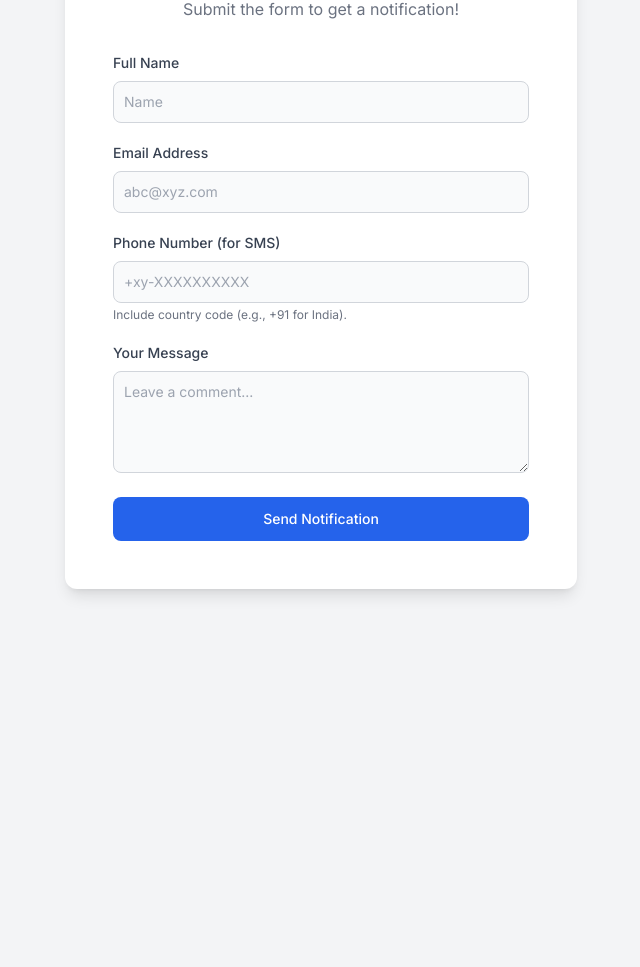
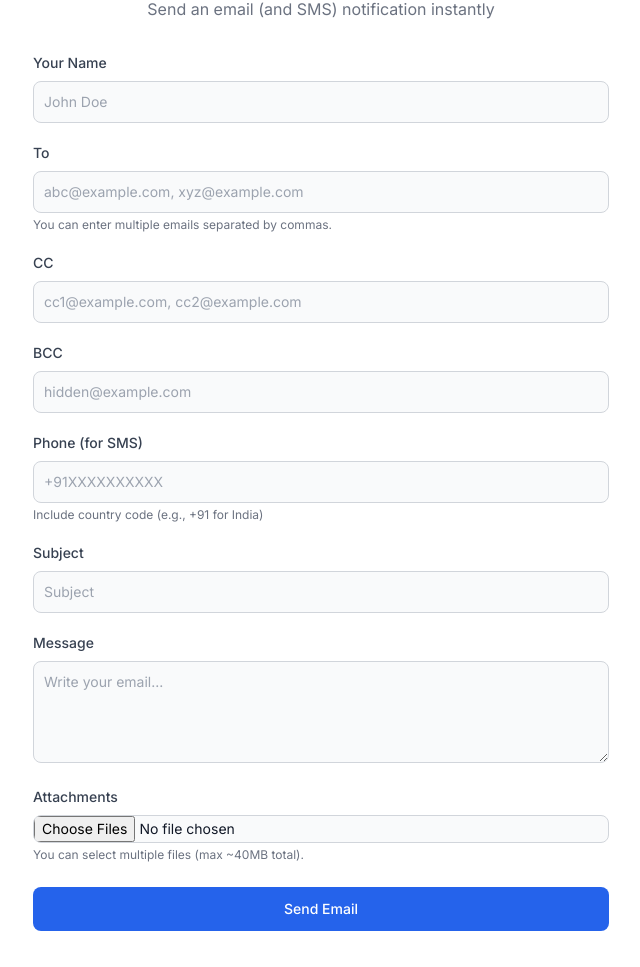
Before and after one commit to Department-of-IT-SGSITS/session-assignments-team-r-a, a plain HTML site: page serverlessnotificationapp/templates/index.html in a window 1280 px wide. Shown: the part 207-1174 px from the top of the page, without its empty margins (319-959 px from the left). Before the commit the page ends 828 px from the top, so only its background shows below. Drawn offline with nearby package versions, Linux system fonts and the light colour scheme.

Commit message:
Added CC BCC Fields and Attachment Uploads
What this updated version adds:

“Compose Email” layout (more like Gmail)

To, CC, BCC, Subject, and Attachment fields

Sends FormData (for file uploads)

Works directly with Flask’s request.files

Keeps Tailwind styling and your nice spinner animation

```diff
--- a/serverlessnotificationapp/templates/index.html
+++ b/serverlessnotificationapp/templates/index.html
@@ -1,34 +1,33 @@
 <!DOCTYPE html>
 <html lang="en">
 <head>
-    <meta charset="UTF-8">
-    <meta name="viewport" content="width=device-width, initial-scale=1.0">
-    <title>Serverless Notification Form</title>
+  <meta charset="UTF-8" />
+  <meta name="viewport" content="width=device-width, initial-scale=1.0" />
+  <title>Serverless Email Clone</title>
 
-    <!-- === NEW: Favicon for the browser tab === -->
-    <link rel="icon" type="image/png" href="https://cdn-icons-png.flaticon.com/512/2645/2645897.png">
+  <!-- Favicon -->
+  <link rel="icon" type="image/png" href="https://cdn-icons-png.flaticon.com/512/561/561127.png" />
 
-    <!-- Tailwind CSS for styling -->
+  <!-- Tailwind CSS -->
   <script src="https://cdn.tailwindcss.com"></script>
-    <!-- Google Fonts: Inter -->
-    <link rel="preconnect" href="https://fonts.googleapis.com">
-    <link rel="preconnect" href="https://fonts.gstatic.com" crossorigin>
-    <link href="https://fonts.googleapis.com/css2?family=Inter:wght@400;500;600;700&display=swap" rel="stylesheet">
+
+  <!-- Fonts -->
+  <link rel="preconnect" href="https://fonts.googleapis.com" />
+  <link rel="preconnect" href="https://fonts.gstatic.com" crossorigin />
+  <link href="https://fonts.googleapis.com/css2?family=Inter:wght@400;500;600;700&display=swap" rel="stylesheet" />
   <style>
     body {
-            font-family: 'Inter', sans-serif;
+      font-family: "Inter", sans-serif;
     }
   </style>
 </head>
+
 <body class="bg-gray-100 flex items-center justify-center min-h-screen">
-
-    <div class="w-full max-w-lg mx-auto bg-white rounded-xl shadow-lg p-8 md:p-12 my-8">
-
+  <div class="w-full max-w-2xl mx-auto bg-white rounded-xl shadow-lg p-8 md:p-12 my-8">
     <div class="text-center mb-8">
-            <img src="https://cdn-icons-png.flaticon.com/512/2645/2645897.png" alt="Notification Bell Logo" class="mx-auto h-16 w-16 mb-4">
-
-            <h1 class="text-3xl font-bold text-gray-800">Contact Us</h1>
-            <p class="text-gray-500 mt-2">Submit the form to get a notification!</p>
+      <img src="https://cdn-icons-png.flaticon.com/512/561/561127.png" alt="Email Icon" class="mx-auto h-16 w-16 mb-4" />
+      <h1 class="text-3xl font-bold text-gray-800">Compose Email</h1>
+      <p class="text-gray-500 mt-2">Send an email (and SMS) notification instantly</p>
     </div>
 
     <!-- Notification Area -->
@@ -36,90 +35,103 @@
       <span class="font-medium" id="notification-message"></span>
     </div>
 
-        <form id="contact-form">
-            <!-- Name Input -->
+    <form id="contact-form" enctype="multipart/form-data">
+      <!-- From Name -->
       <div class="mb-5">
-                <label for="name" class="block mb-2 text-sm font-medium text-gray-700">Full Name</label>
-                <input type="text" id="name" name="name" class="bg-gray-50 border border-gray-300 text-gray-900 text-sm rounded-lg focus:ring-blue-500 focus:border-blue-500 block w-full p-2.5" placeholder="Name" required>
+        <label for="name" class="block mb-2 text-sm font-medium text-gray-700">Your Name</label>
+        <input type="text" id="name" name="name" class="bg-gray-50 border border-gray-300 text-gray-900 text-sm rounded-lg focus:ring-blue-500 focus:border-blue-500 block w-full p-2.5" placeholder="John Doe" required />
       </div>
 
-            <!-- Email Input -->
+      <!-- To Email -->
       <div class="mb-5">
-                <label for="email" class="block mb-2 text-sm font-medium text-gray-700">Email Address</label>
-                <input type="email" id="email" name="email" class="bg-gray-50 border border-gray-300 text-gray-900 text-sm rounded-lg focus:ring-blue-500 focus:border-blue-500 block w-full p-2.5" placeholder="abc@xyz.com" required>
+        <label for="email" class="block mb-2 text-sm font-medium text-gray-700">To</label>
+        <input type="email" id="email" name="email" class="bg-gray-50 border border-gray-300 text-gray-900 text-sm rounded-lg focus:ring-blue-500 focus:border-blue-500 block w-full p-2.5" placeholder="abc@example.com, xyz@example.com" required />
+        <p class="text-xs text-gray-500 mt-1">You can enter multiple emails separated by commas.</p>
       </div>
 
-            <!-- Phone Number Input -->
+      <!-- CC -->
       <div class="mb-5">
-                <label for="phone" class="block mb-2 text-sm font-medium text-gray-700">Phone Number (for SMS)</label>
-                <input type="tel" id="phone" name="phone" class="bg-gray-50 border border-gray-300 text-gray-900 text-sm rounded-lg focus:ring-blue-500 focus:border-blue-500 block w-full p-2.5" placeholder="+xy-XXXXXXXXXX" required>
-                <p class="text-xs text-gray-500 mt-1">Include country code (e.g., +91 for India).</p>
+        <label for="cc" class="block mb-2 text-sm font-medium text-gray-700">CC</label>
+        <input type="text" id="cc" name="cc" class="bg-gray-50 border border-gray-300 text-gray-900 text-sm rounded-lg focus:ring-blue-500 focus:border-blue-500 block w-full p-2.5" placeholder="cc1@example.com, cc2@example.com" />
       </div>
 
-            <!-- Message Textarea -->
-            <div class="mb-6">
-                <label for="message" class="block mb-2 text-sm font-medium text-gray-700">Your Message</label>
-                <textarea id="message" name="message" rows="4" class="block p-2.5 w-full text-sm text-gray-900 bg-gray-50 rounded-lg border border-gray-300 focus:ring-blue-500 focus:border-blue-500" placeholder="Leave a comment..."></textarea>
+      <!-- BCC -->
+      <div class="mb-5">
+        <label for="bcc" class="block mb-2 text-sm font-medium text-gray-700">BCC</label>
+        <input type="text" id="bcc" name="bcc" class="bg-gray-50 border border-gray-300 text-gray-900 text-sm rounded-lg focus:ring-blue-500 focus:border-blue-500 block w-full p-2.5" placeholder="hidden@example.com" />
       </div>
 
-            <!-- Submit Button -->
+      <!-- Phone (for SMS) -->
+      <div class="mb-5">
+        <label for="phone" class="block mb-2 text-sm font-medium text-gray-700">Phone (for SMS)</label>
+        <input type="tel" id="phone" name="phone" class="bg-gray-50 border border-gray-300 text-gray-900 text-sm rounded-lg focus:ring-blue-500 focus:border-blue-500 block w-full p-2.5" placeholder="+91XXXXXXXXXX" required />
+        <p class="text-xs text-gray-500 mt-1">Include country code (e.g., +91 for India)</p>
+      </div>
+
+      <!-- Subject -->
+      <div class="mb-5">
+        <label for="subject" class="block mb-2 text-sm font-medium text-gray-700">Subject</label>
+        <input type="text" id="subject" name="subject" class="bg-gray-50 border border-gray-300 text-gray-900 text-sm rounded-lg focus:ring-blue-500 focus:border-blue-500 block w-full p-2.5" placeholder="Subject" required />
+      </div>
+
+      <!-- Message -->
+      <div class="mb-6">
+        <label for="message" class="block mb-2 text-sm font-medium text-gray-700">Message</label>
+        <textarea id="message" name="message" rows="4" class="block p-2.5 w-full text-sm text-gray-900 bg-gray-50 rounded-lg border border-gray-300 focus:ring-blue-500 focus:border-blue-500" placeholder="Write your email..."></textarea>
+      </div>
+
+      <!-- File Attachment -->
+      <div class="mb-6">
+        <label for="attachments" class="block mb-2 text-sm font-medium text-gray-700">Attachments</label>
+        <input type="file" id="attachments" name="attachments" multiple class="block w-full text-sm text-gray-900 border border-gray-300 rounded-lg cursor-pointer bg-gray-50 focus:outline-none" />
+        <p class="text-xs text-gray-500 mt-1">You can select multiple files (max ~40MB total).</p>
+      </div>
+
+      <!-- Submit -->
       <button type="submit" id="submit-button" class="text-white bg-blue-600 hover:bg-blue-700 focus:ring-4 focus:outline-none focus:ring-blue-300 font-medium rounded-lg text-sm w-full px-5 py-3 text-center transition-colors duration-300">
-                <span id="button-text">Send Notification</span>
+        <span id="button-text">Send Email</span>
         <span id="button-spinner" class="hidden">
           <svg class="animate-spin -ml-1 mr-3 h-5 w-5 text-white inline" xmlns="http://www.w3.org/2000/svg" fill="none" viewBox="0 0 24 24">
             <circle class="opacity-25" cx="12" cy="12" r="10" stroke="currentColor" stroke-width="4"></circle>
             <path class="opacity-75" fill="currentColor" d="M4 12a8 8 0 018-8V0C5.373 0 0 5.373 0 12h4zm2 5.291A7.962 7.962 0 014 12H0c0 3.042 1.135 5.824 3 7.938l3-2.647z"></path>
           </svg>
-                    Processing...
+          Sending...
         </span>
       </button>
     </form>
   </div>
 
   <script>
-        const form = document.getElementById('contact-form');
-        const submitButton = document.getElementById('submit-button');
-        const buttonText = document.getElementById('button-text');
-        const buttonSpinner = document.getElementById('button-spinner');
-        const notification = document.getElementById('notification');
-        const notificationMessage = document.getElementById('notification-message');
+    const form = document.getElementById("contact-form");
+    const submitButton = document.getElementById("submit-button");
+    const buttonText = document.getElementById("button-text");
+    const buttonSpinner = document.getElementById("button-spinner");
+    const notification = document.getElementById("notification");
+    const notificationMessage = document.getElementById("notification-message");
 
-        form.addEventListener('submit', async (e) => {
+    form.addEventListener("submit", async (e) => {
       e.preventDefault();
-
       setLoading(true);
-            notification.classList.add('hidden');
+      notification.classList.add("hidden");
 
       const formData = new FormData(form);
-            const data = {
-                name: formData.get('name'),
-                email: formData.get('email'),
-                phone: formData.get('phone'),
-                message: formData.get('message'),
-            };
 
       try {
-
-                const response = await fetch('/notify', {
-                    method: 'POST',
-                    headers: {
-                        'Content-Type': 'application/json',
-                    },
-                    body: JSON.stringify(data),
+        const response = await fetch("/notify", {
+          method: "POST",
+          body: formData,
         });
 
         const result = await response.json();
-
         if (response.ok) {
-                    showNotification(result.message, 'success');
+          showNotification(result.message, "success");
           form.reset();
         } else {
-                    showNotification(result.message || 'An error occurred.', 'error');
+          showNotification(result.message || "An error occurred.", "error");
         }
-
       } catch (error) {
-                console.error('Submission error:', error);
-                showNotification('Could not connect to the server. Please try again later.', 'error');
+        console.error("Submission error:", error);
+        showNotification("Could not connect to the server. Please try again later.", "error");
       } finally {
         setLoading(false);
       }
@@ -128,25 +140,23 @@
     function setLoading(isLoading) {
       if (isLoading) {
         submitButton.disabled = true;
-                buttonText.classList.add('hidden');
-                buttonSpinner.classList.remove('hidden');
+        buttonText.classList.add("hidden");
+        buttonSpinner.classList.remove("hidden");
       } else {
         submitButton.disabled = false;
-                buttonText.classList.remove('hidden');
-                buttonSpinner.classList.add('hidden');
+        buttonText.classList.remove("hidden");
+        buttonSpinner.classList.add("hidden");
       }
     }
 
     function showNotification(message, type) {
       notificationMessage.textContent = message;
-
-            if (type === 'success') {
-                notification.className = 'p-4 mb-4 text-sm text-green-800 rounded-lg bg-green-100';
-            } else { // error
-                notification.className = 'p-4 mb-4 text-sm text-red-800 rounded-lg bg-red-100';
+      if (type === "success") {
+        notification.className = "p-4 mb-4 text-sm text-green-800 rounded-lg bg-green-100";
+      } else {
+        notification.className = "p-4 mb-4 text-sm text-red-800 rounded-lg bg-red-100";
       }
-
-            notification.classList.remove('hidden');
+      notification.classList.remove("hidden");
     }
   </script>
 </body>
```
Lines whose indentation alone changed are shown as unchanged.
